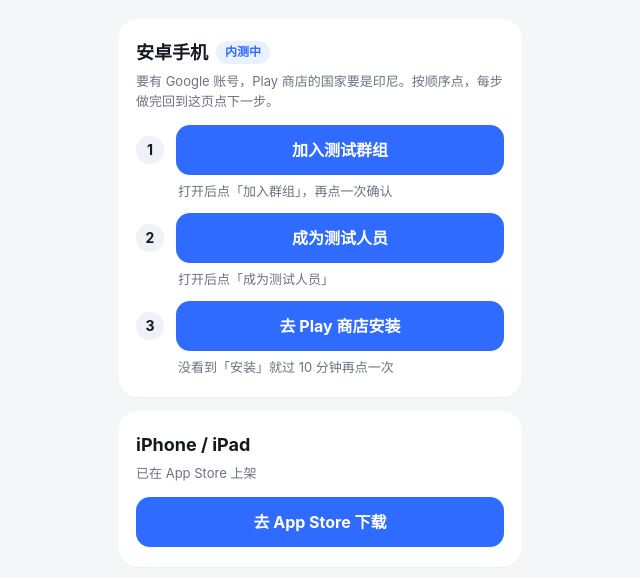
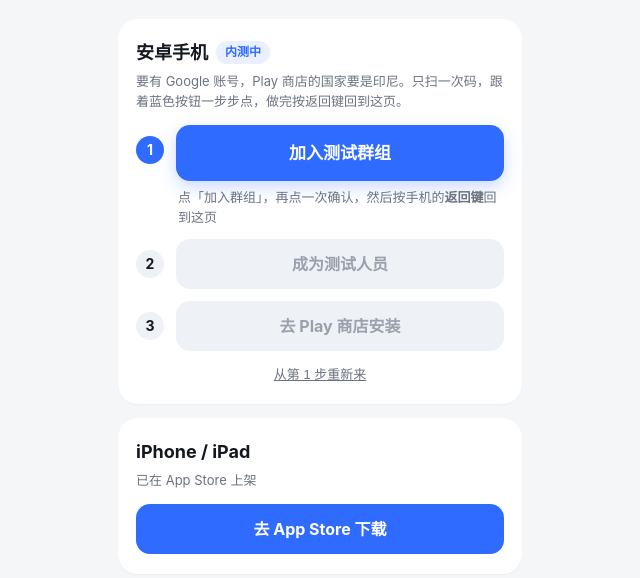
Before and after one commit to AlanZChina/bahasa-download, a plain HTML site: page index.html in a window 1280 px wide. Shown: the part 191-769 px from the top of the page, without its empty margins (320-960 px from the left). Drawn offline with Linux system fonts and the light colour scheme.

Commit message:
下载页：同一页一步步走，返回键回来自动亮下一步
Co-Authored-By: Claude Opus 5.5 <noreply@anthropic.com>

```diff
--- a/index.html
+++ b/index.html
@@ -25,7 +25,13 @@ body{margin:0;background:var(--bg);color:var(--ink);font:16px/1.55 -apple-system
 .step.done .num{background:var(--ok);color:#fff}
 .step .body{flex:1;min-width:0}
 .step .body .btn{height:50px}
-.step.done .btn{background:#eef1f6;color:var(--sub)}
+.step.done .btn{background:#eef1f6;color:var(--sub);height:40px;font-size:14px}
+.step.done .hint{display:none}
+.step.wait .btn{background:#eef1f6;color:#9aa1ad}
+.step.wait .hint{display:none}
+.step.cur .num{background:var(--blue);color:#fff}
+.step.cur .btn{height:56px;font-size:17px;box-shadow:0 6px 16px rgba(47,107,255,.25)}
+.again{display:block;margin:12px auto 0;background:none;border:0;color:var(--sub);font-size:13px;text-decoration:underline}
 .step .hint{margin:6px 2px 0;color:var(--sub);font-size:13px}
 .foot{margin-top:6px;color:var(--sub);font-size:13px;text-align:center}
 .order-ios .android{order:2}.order-ios .ios{order:1}
@@ -50,18 +56,19 @@ body{margin:0;background:var(--bg);color:var(--ink);font:16px/1.55 -apple-system
   <div class="list" id="list">
     <section class="card android">
       <h2>安卓手机 <span class="tag">内测中</span></h2>
-      <p class="note">要有 Google 账号，Play 商店的国家要是印尼。按顺序点，每步做完回到这页点下一步。</p>
+      <p class="note">要有 Google 账号，Play 商店的国家要是印尼。只扫一次码，跟着蓝色按钮一步步点，做完按返回键回到这页。</p>
       <ol class="steps">
         <li class="step" data-s="1"><div class="num">1</div><div class="body">
-          <a class="btn" href="https://groups.google.com/g/bahasa-app-testers" target="_blank" rel="noopener">加入测试群组</a>
-          <p class="hint">打开后点「加入群组」，再点一次确认</p></div></li>
+          <a class="btn" href="https://groups.google.com/g/bahasa-app-testers">加入测试群组</a>
+          <p class="hint">点「加入群组」，再点一次确认，然后按手机的<b>返回键</b>回到这页</p></div></li>
         <li class="step" data-s="2"><div class="num">2</div><div class="body">
-          <a class="btn" href="https://play.google.com/apps/testing/com.ezcode.bahasa" target="_blank" rel="noopener">成为测试人员</a>
-          <p class="hint">打开后点「成为测试人员」</p></div></li>
+          <a class="btn" href="https://play.google.com/apps/testing/com.ezcode.bahasa">成为测试人员</a>
+          <p class="hint">点「成为测试人员」，再点页面里的「在 Google Play 上下载」就能直接安装</p></div></li>
         <li class="step" data-s="3"><div class="num">3</div><div class="body">
-          <a class="btn" href="https://play.google.com/store/apps/details?id=com.ezcode.bahasa" target="_blank" rel="noopener">去 Play 商店安装</a>
-          <p class="hint">没看到「安装」就过 10 分钟再点一次</p></div></li>
+          <a class="btn" href="https://play.google.com/store/apps/details?id=com.ezcode.bahasa">去 Play 商店安装</a>
+          <p class="hint">上一步已经装好就不用点；没看到「安装」，过 10 分钟再点</p></div></li>
       </ol>
+      <button class="again" id="again" hidden>从第 1 步重新来</button>
     </section>
 
     <section class="card ios">
@@ -91,12 +98,24 @@ body{margin:0;background:var(--bg);color:var(--ink);font:16px/1.55 -apple-system
   var done = {}
   try { done = JSON.parse(localStorage.getItem(KEY) || '{}') || {} } catch (e) {}
   var steps = document.querySelectorAll('.step')
-  function paint() { for (var i = 0; i < steps.length; i++) steps[i].className = 'step' + (done[steps[i].getAttribute('data-s')] ? ' done' : '') }
+  function paint() {
+    var cur = 0
+    for (var i = 0; i < steps.length; i++) {
+      var k = steps[i].getAttribute('data-s'), st = 'wait'
+      if (done[k]) st = 'done'
+      else if (!cur) { st = 'cur'; cur = 1 }
+      steps[i].className = 'step ' + st
+    }
+    document.getElementById('again').hidden = !done['1']
+  }
+  // 从 Google 的页面按返回键回来（浏览器可能直接拿缓存的旧页面），重新排一次
+  window.addEventListener('pageshow', function () { try { done = JSON.parse(localStorage.getItem(KEY) || '{}') || {} } catch (e) {} paint() })
+  document.getElementById('again').addEventListener('click', function () { done = {}; try { localStorage.removeItem(KEY) } catch (e) {} paint() })
   for (var i = 0; i < steps.length; i++) (function (el) {
     el.querySelector('a').addEventListener('click', function () {
       done[el.getAttribute('data-s')] = 1
       try { localStorage.setItem(KEY, JSON.stringify(done)) } catch (e) {}
-      setTimeout(paint, 300)
+      paint()
     })
   })(steps[i])
   paint()
```
